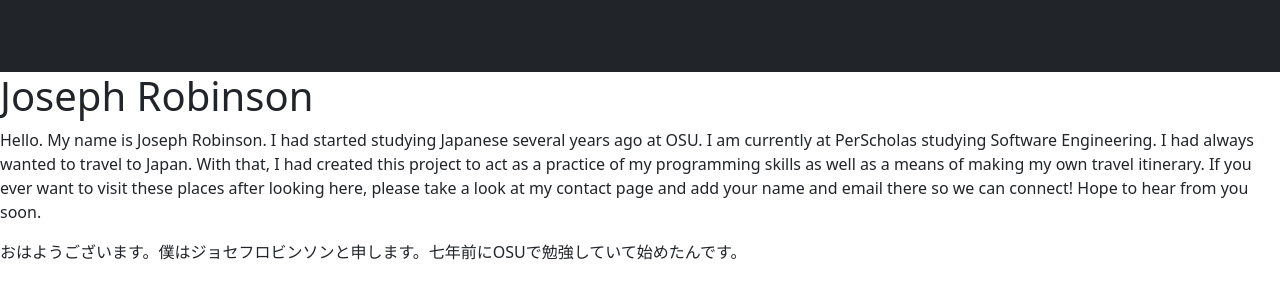
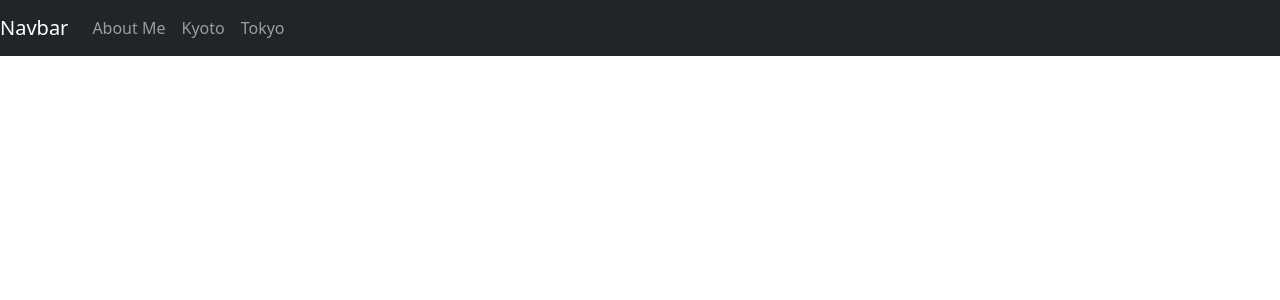
Before and after one commit to NeroGX/Capstone-Itinerary, an Angular app: page / in a window 1280 px wide. Shown: the top 300 px of the page. Built offline with nearby package versions, Linux system fonts and the light colour scheme.

Commit message:
Added the Navbar components and tested to make sure that the page cycles between the different components. NavBar complete.

```diff
--- a/src/app/app.component.html
+++ b/src/app/app.component.html
@@ -1,5 +1,22 @@
-<nav class="navbar navbar-dark bg-dark">
-  <!-- Navbar content -->
-  <h1>Home</h1>
+<nav class="navbar navbar-expand-lg navbar-dark bg-dark fixed-top">
+  <a class="navbar-brand" href="#">Navbar</a>
+  <button class="navbar-toggler" type="button" data-bs-toggle="collapse" data-bs-target="#navbarNav" aria-controls="navbarNav"
+    aria-expanded="false" aria-label="Toggle navigation">
+    <span class="navbar-toggler-icon"></span>
+  </button>
+  <div class="collapse navbar-collapse" id="navbarNav">
+    <ul class="navbar-nav">
+      <li class="nav-item">
+        <a routerLink="/AboutMe" routerLinkActive="active" ariaCurrentWhenActive="page" class="nav-link">About Me</a>
+      </li>
+      <li class="nav-item">
+        <a routerLink="/Kyoto" routerLinkActive="active" ariaCurrentWhenActive="page" class="nav-link">Kyoto</a>
+      </li>
+      <li class="nav-item">
+        <a routerLink="/Tokyo" routerLinkActive="active" ariaCurrentWhenActive="page" class="nav-link">Tokyo</a>
+      </li>
+    </ul>
+  </div>
 </nav>
-<app-about-me></app-about-me>
+<router-outlet></router-outlet>
+<!-- <app-about-me></app-about-me> -->
```
